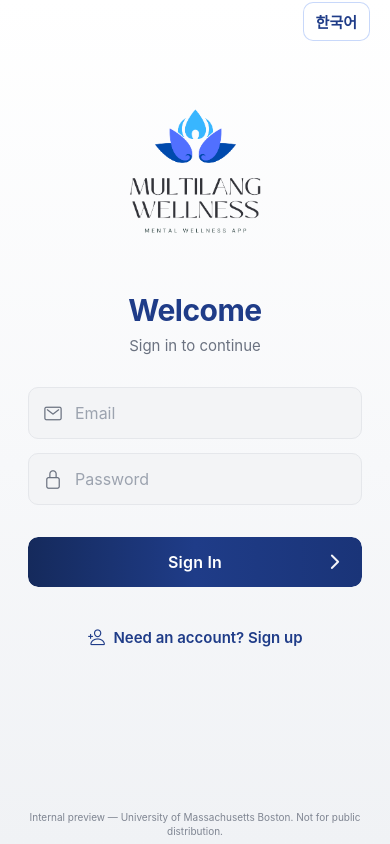
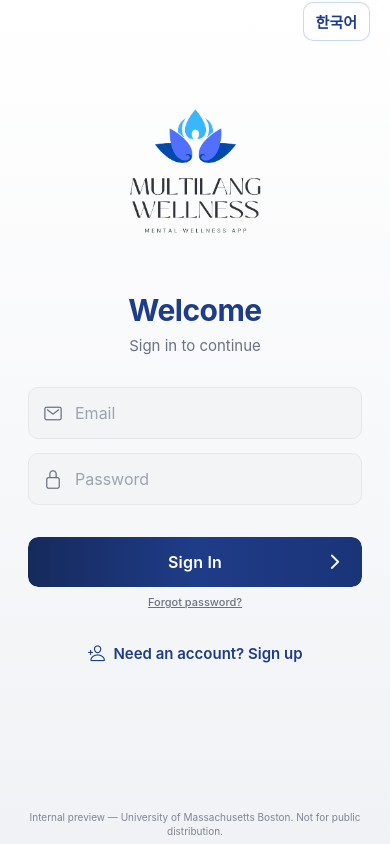
Before and after one commit to B5LZ/mobile-app, a React Native app: screen /SignIn in a window 390 px wide. Built offline with nearby package versions, Linux system fonts and the light colour scheme; no server answers.

Commit message:
feat: password reset feature, fixed ui issues and removed unnecessary support ticket button on home

```diff
--- a/App.js
+++ b/App.js
@@ -89,7 +89,7 @@ export default function App() {
           <Stack.Navigator>
             {user ? (
               <Stack.Screen
-                name="Home"
+                name="Main"
                 component={TabNavigator}
                 options={{ headerShown: false }}
               />
--- a/src/i18n/strings.js
+++ b/src/i18n/strings.js
@@ -57,6 +57,12 @@ export const STRINGS = {
     signInWelcome: 'Welcome',
     signInSubtitle: 'Sign in to continue',
     signInButton: 'Sign In',
+    signInForgotPasswordLink: 'Forgot password?',
+    signInForgotPasswordNeedEmail: 'Enter your email address above first.',
+    signInPasswordResetSentTitle: 'Check your email',
+    signInPasswordResetSentBody:
+      'If an account exists for that address, we sent a link to reset your password.',
+    signInPasswordResetInvalidEmail: 'That email address does not look valid.',
     signInErrorBothFields: 'Please enter both email and password.',
     signInFailedTitle: 'Sign In Failed',
     signInFailedBody:
@@ -120,6 +126,12 @@ export const STRINGS = {
     signInWelcome: '환영합니다',
     signInSubtitle: '계속하려면 로그인하세요',
     signInButton: '로그인',
+    signInForgotPasswordLink: '비밀번호를 잊으셨나요?',
+    signInForgotPasswordNeedEmail: '먼저 위에 이메일 주소를 입력해 주세요.',
+    signInPasswordResetSentTitle: '이메일을 확인해 주세요',
+    signInPasswordResetSentBody:
+      '해당 주소로 가입된 계정이 있으면 비밀번호 재설정 링크를 보냈습니다.',
+    signInPasswordResetInvalidEmail: '이메일 형식이 올바르지 않습니다.',
     signInErrorBothFields: '이메일과 비밀번호를 모두 입력해 주세요.',
     signInFailedTitle: '로그인 실패',
     signInFailedBody:
--- a/src/screens/HomeScreen.js
+++ b/src/screens/HomeScreen.js
@@ -1004,9 +1004,6 @@ export default function HomeScreen({ navigation }) {
             <Text style={styles.cardTitle}>{t('cardSettingsTitle')}</Text>
             <Text style={styles.cardText}>{t('cardSettingsText')}</Text>
           </Pressable>
-          <Pressable style={({ pressed }) => [styles.supportBtn, pressed && styles.btnPressed]} onPress={() => Alert.alert(t('supportTicket'), 'Coming soon.')}>
-            <Text style={styles.supportBtnText}>{t('supportTicket')}</Text>
-          </Pressable>
         </ScrollView>
       )}
 
@@ -1225,10 +1222,6 @@ const styles = StyleSheet.create({
   card:          { backgroundColor: ThemeColor.WHITE, padding: 20, borderRadius: 8, borderTopWidth: 4, borderTopColor: ThemeColor.BRAND, marginBottom: 14, ...cardShadow },
   cardTitle:     { fontSize: 18, fontWeight: '700', color: ThemeColor.BRAND, marginBottom: 5 },
   cardText:      { color: ThemeColor.HOME_CARD_TEXT, lineHeight: 22 },
-  supportBtn:    { backgroundColor: '#2ecc71', padding: 15, borderRadius: 8, marginTop: 4, alignItems: 'center' },
-  supportBtnText:{ color: ThemeColor.WHITE, fontWeight: '700', fontSize: 16 },
-
-  // Chat FAB
 
   // Session screen — single scrollable column, nothing gets compressed
   sessionLayout:       { flex: 1, backgroundColor: ThemeColor.SCREEN_BG },
--- a/src/screens/ProfileScreen.js
+++ b/src/screens/ProfileScreen.js
@@ -45,11 +45,8 @@ export default function ProfileScreen({ navigation }) {
     try {
       await signOut(auth);
     } catch {}
-    navigation.reset({
-      index: 0,
-      routes: [{ name: 'SignIn' }],
-    });
-  }, [navigation]);
+    // Auth listener in App.js switches to SignIn/SignUp; do not reset here — Tab navigator has no "SignIn" route.
+  }, []);
 
 
   const goTo = (screen) => {
--- a/src/screens/SignInScreen.js
+++ b/src/screens/SignInScreen.js
@@ -16,7 +16,10 @@ import { SafeAreaView } from 'react-native-safe-area-context';
 import { auth } from '../config/firebaseConfig';
 import { useLanguage } from '../context/LanguageContext';
 import { KOREAN_NATIVE_LABEL } from '../i18n/labels';
-import { signInWithEmailAndPassword } from 'firebase/auth';
+import {
+  sendPasswordResetEmail,
+  signInWithEmailAndPassword,
+} from 'firebase/auth';
 import { ThemeColor, ThemeGradient, ThemeRadius } from '../theme/appTheme';
 
 /** Kept for any link styles; avoids ReferenceError if Metro serves a stale bundle. */
@@ -33,6 +36,7 @@ export default function SignInScreen({ navigation }) {
 
   const [email, setEmail] = useState('');
   const [password, setPassword] = useState('');
+  const [resetSending, setResetSending] = useState(false);
 
   const toggleUILanguage = () => {
     void setLocale(locale === 'en' ? 'ko' : 'en');
@@ -48,9 +52,33 @@ export default function SignInScreen({ navigation }) {
 
     try {
       await signInWithEmailAndPassword(auth, email, password);
-      navigation.navigate('Home');
+      // App.js replaces this stack with the main app when auth state updates.
     } catch (error) {
       Alert.alert(t('signInFailedTitle'), t('signInFailedBody'));
+    }
+  };
+
+  const handleForgotPassword = async () => {
+    const trimmed = email.trim();
+    if (!trimmed) {
+      Alert.alert(t('errorTitle'), t('signInForgotPasswordNeedEmail'));
+      return;
+    }
+    setResetSending(true);
+    try {
+      await sendPasswordResetEmail(auth, trimmed);
+      Alert.alert(
+        t('signInPasswordResetSentTitle'),
+        t('signInPasswordResetSentBody'),
+      );
+    } catch (error) {
+      const message =
+        error?.code === 'auth/invalid-email'
+          ? t('signInPasswordResetInvalidEmail')
+          : error?.message || t('signInFailedBody');
+      Alert.alert(t('errorTitle'), message);
+    } finally {
+      setResetSending(false);
     }
   };
 
@@ -158,6 +186,22 @@ export default function SignInScreen({ navigation }) {
                 </LinearGradient>
               </Pressable>
             </View>
+
+            <Pressable
+              onPress={handleForgotPassword}
+              disabled={resetSending}
+              accessibilityRole="link"
+              accessibilityLabel={t('signInForgotPasswordLink')}
+              style={({ pressed }) => [
+                styles.forgotPasswordRow,
+                pressed && styles.forgotPasswordPressed,
+                resetSending && styles.forgotPasswordDisabled,
+              ]}
+            >
+              <Text style={styles.forgotPasswordText}>
+                {t('signInForgotPasswordLink')}
+              </Text>
+            </Pressable>
 
             <Pressable
               onPress={() => navigation.navigate('SignUp')}
@@ -287,9 +331,28 @@ const styles = StyleSheet.create({
     color: ThemeColor.TEXT_PRIMARY,
     fontWeight: '400',
   },
+  forgotPasswordRow: {
+    alignSelf: 'center',
+    paddingVertical: 4,
+    paddingHorizontal: 6,
+    marginTop: -6,
+    marginBottom: 18,
+  },
+  forgotPasswordPressed: {
+    opacity: 0.65,
+  },
+  forgotPasswordDisabled: {
+    opacity: 0.45,
+  },
+  forgotPasswordText: {
+    fontSize: 11,
+    fontWeight: '500',
+    color: ThemeColor.TEXT_MUTED,
+    textDecorationLine: 'underline',
+  },
   buttonShadow: {
     marginTop: 10,
-    marginBottom: 28,
+    marginBottom: 10,
     borderRadius: ThemeRadius.SM,
     ...Platform.select({
       ios: {
```
